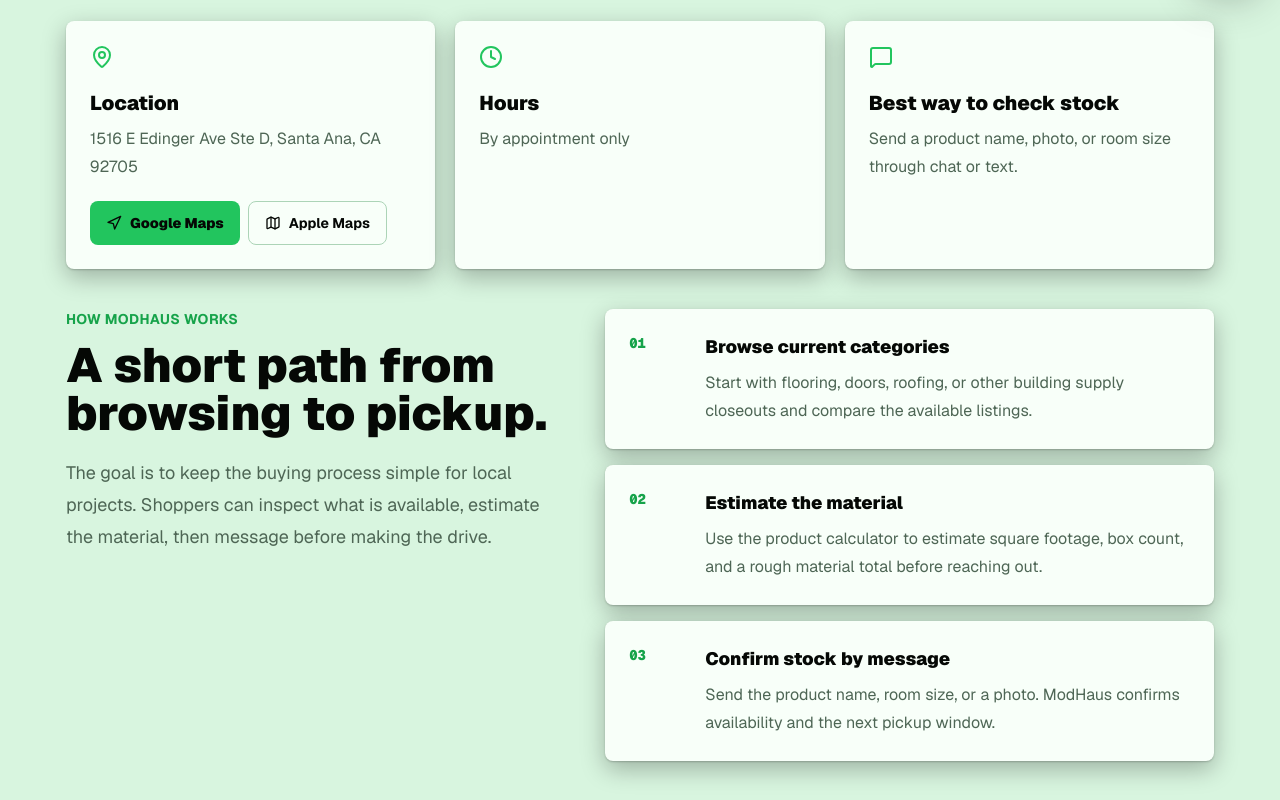
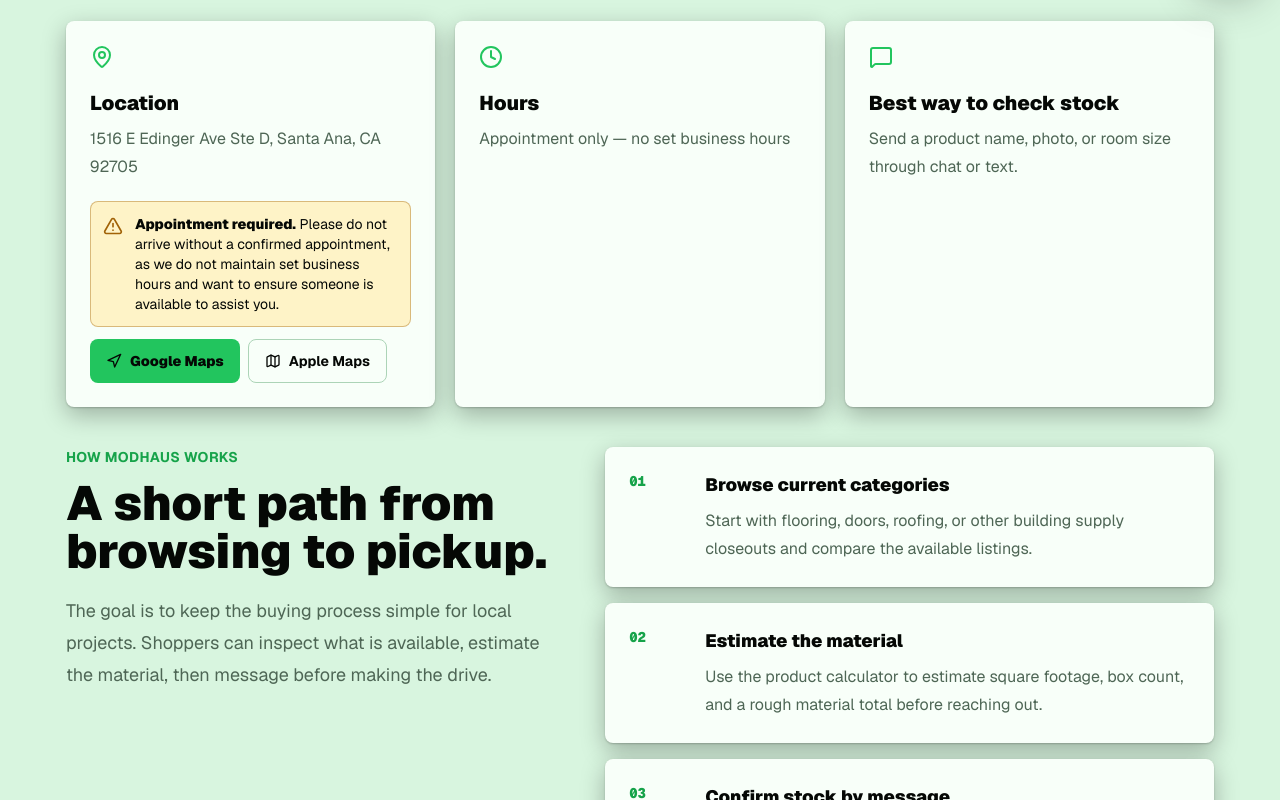
Before and after one commit to tobeyesong/supplybird-chatbot-case-study, a Next.js app: page /about in a window 1280 px wide. Shown: the part 800-1600 px from the top of the page. Built offline with nearby package versions, Linux system fonts and the light colour scheme.

Commit message:
Clarify appointment-only visit policy

```diff
--- a/src/components/map-directions-links.tsx
+++ b/src/components/map-directions-links.tsx
@@ -1,5 +1,5 @@
-import { Map, Navigation } from 'lucide-react'
-import { appleMapsHref, googleMapsHref } from '@/lib/business'
+import { Map, Navigation, TriangleAlert } from 'lucide-react'
+import { appleMapsHref, business, googleMapsHref } from '@/lib/business'
 
 type MapDirectionsLinksProps = {
   variant?: 'light' | 'dark'
@@ -11,9 +11,20 @@
     variant === 'dark'
       ? 'border border-background/20 bg-background/10 text-background hover:bg-background/18'
       : 'border border-border bg-surface text-foreground hover:bg-surface-warm'
+  const noticeClass =
+    variant === 'dark'
+      ? 'border-warning/40 bg-warning/12 text-background'
+      : 'border-warning/40 bg-warning-soft text-foreground'
 
   return (
-    <div className={`flex flex-col gap-2 sm:flex-row ${className}`}>
+    <div className={`grid gap-3 ${className}`}>
+      <div className={`flex items-start gap-3 rounded-lg border p-3 text-sm leading-5 ${noticeClass}`} role="note" aria-label="Appointment required">
+        <TriangleAlert className="mt-0.5 size-5 shrink-0 text-warning" aria-hidden="true" />
+        <p>
+          <span className="font-black">Appointment required.</span> {business.appointmentNotice}
+        </p>
+      </div>
+      <div className="flex flex-col gap-2 sm:flex-row">
         <a
           href={googleMapsHref()}
           target="_blank"
@@ -33,5 +44,6 @@
           Apple Maps
         </a>
       </div>
+    </div>
   )
 }
--- a/src/lib/business.ts
+++ b/src/lib/business.ts
@@ -19,7 +19,8 @@
   tagline: 'Flooring, doors, roofing, and home supply closeouts.',
   address: '1516 E Edinger Ave Ste D, Santa Ana, CA 92705',
   city: 'Santa Ana, CA 92705',
-  hours: 'By appointment only',
+  hours: 'Appointment only — no set business hours',
+  appointmentNotice: 'Please do not arrive without a confirmed appointment, as we do not maintain set business hours and want to ensure someone is available to assist you.',
   phoneDisplay: formatPhoneDisplay(phoneNumber),
   phoneNumber,
   textDisplay: formatPhoneDisplay(textNumber),
```
Lines whose indentation alone changed are shown as unchanged.
